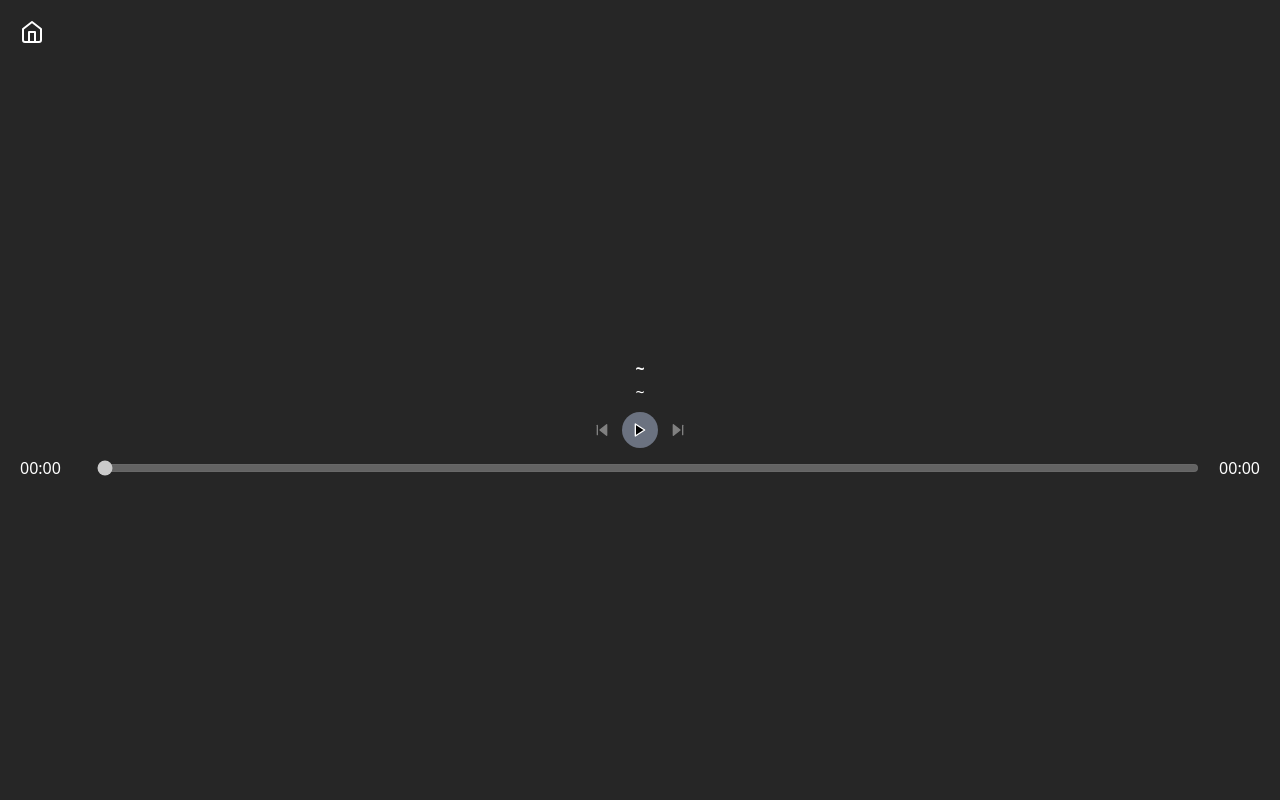
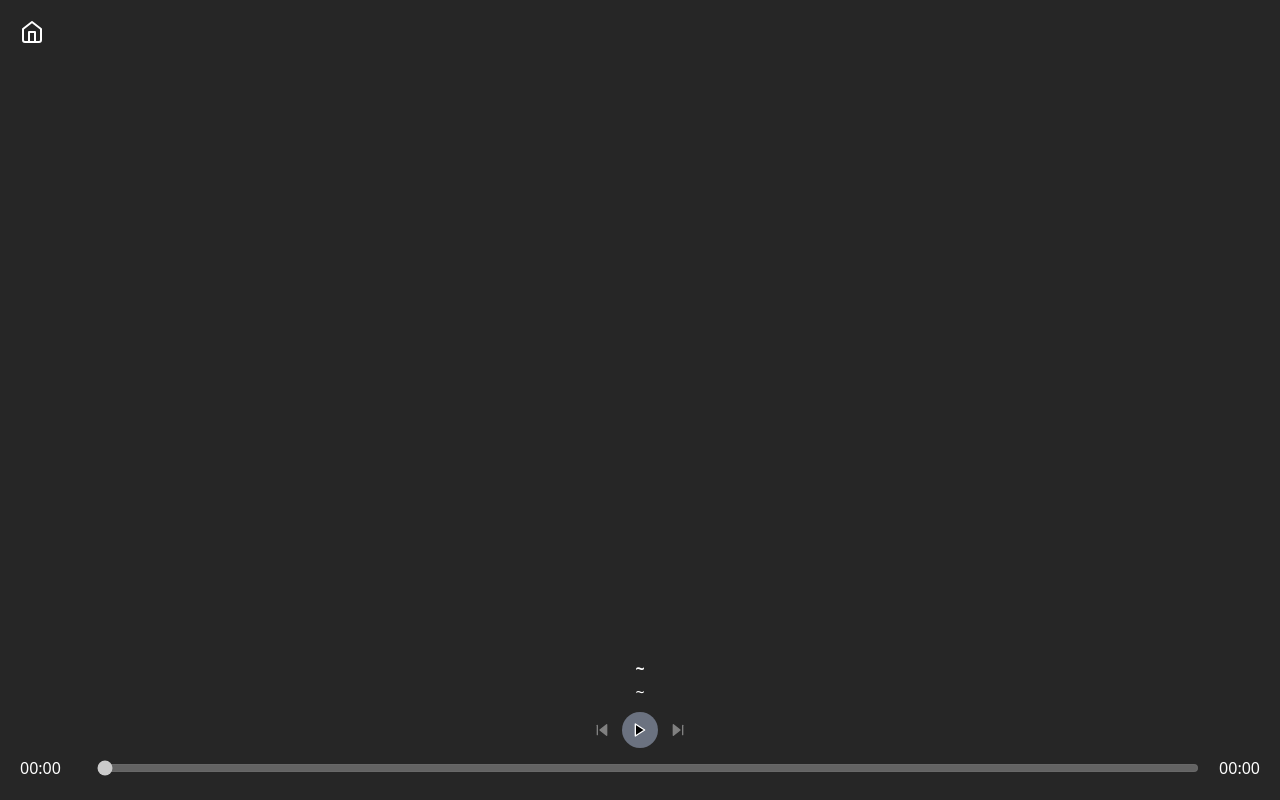
Before and after one commit to callum-jones19/coralia, a React (Vite) app: page /fullscreen in a window 1280 px wide. Built offline with nearby package versions, Linux system fonts and the light colour scheme.

Commit message:
Improve UI of fullscreen view

```diff
--- a/src/screens/FullscreenScreen.tsx
+++ b/src/screens/FullscreenScreen.tsx
@@ -9,6 +9,7 @@ import { Home } from "react-feather";
 import Seekbar from "../components/Seekbar";
 import SongInfoFooter from "../components/SongInfoFooter";
 import PlayButtons from "../components/PlayButtons";
+import { useImage } from "react-image";
 
 export default function FullscreenScreen() {
   const [queue, setQueue] = useState<Song[]>([]);
@@ -32,15 +33,19 @@ export default function FullscreenScreen() {
 
   return (
     <>
-      <div className="w-full h-full flex flex-col bg-gradient-to-b bg-neutral-800 text-white p-5 overflow-hidden gap-3">
-        <div id="header-row" className="w-full flex flex-row justify-start">
+      <div className="w-full h-full flex flex-col bg-neutral-800 text-white p-5">
+        <div className="w-full flex flex-row justify-start">
           <Link to="/home">
             <Home />
           </Link>
         </div>
-        <div id="main-section" className="flex-grow min-h-0 flex flex-row gap-10">
-          {imgSrc && <img alt='fullsize album art' src={imgSrc} className="h-full aspect-square rounded-lg" />}
-          <div className="w-full flex flex-col gap-2 justify-center items-center">
+        <div
+          className="flex-grow flex flex-col gap-10 items-cente min-h-0"
+        >
+          <div className="basis-1/2 w-full overflow-hidden flex-grow p-10">
+            <img src={imgSrc} className="rounded-lg shadow-lg h-full m-auto object-contain" />
+          </div>
+          <div className="flex flex-col gap-2 justify-center items-center w-full overflow-auto">
             <SongInfoFooter currentSong={queue[0]}/>
             <PlayButtons />
             <Seekbar />
```
